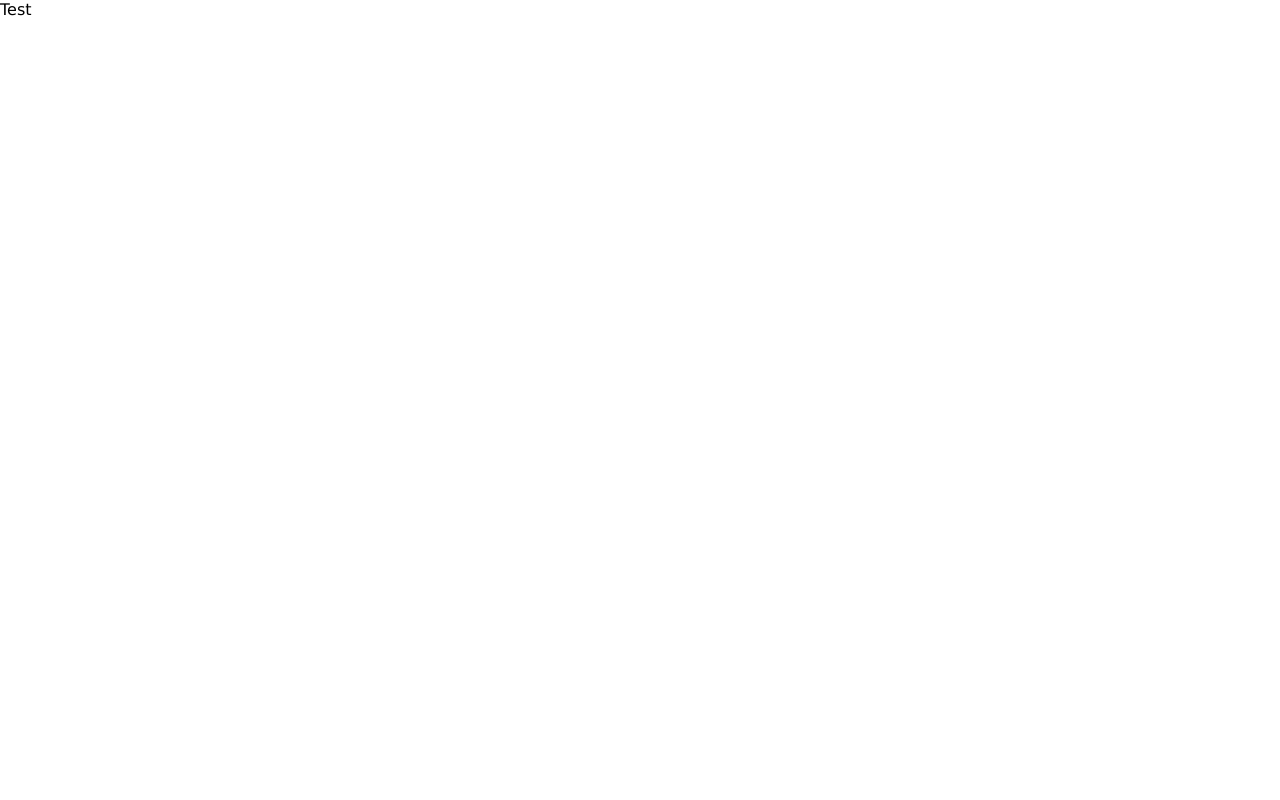
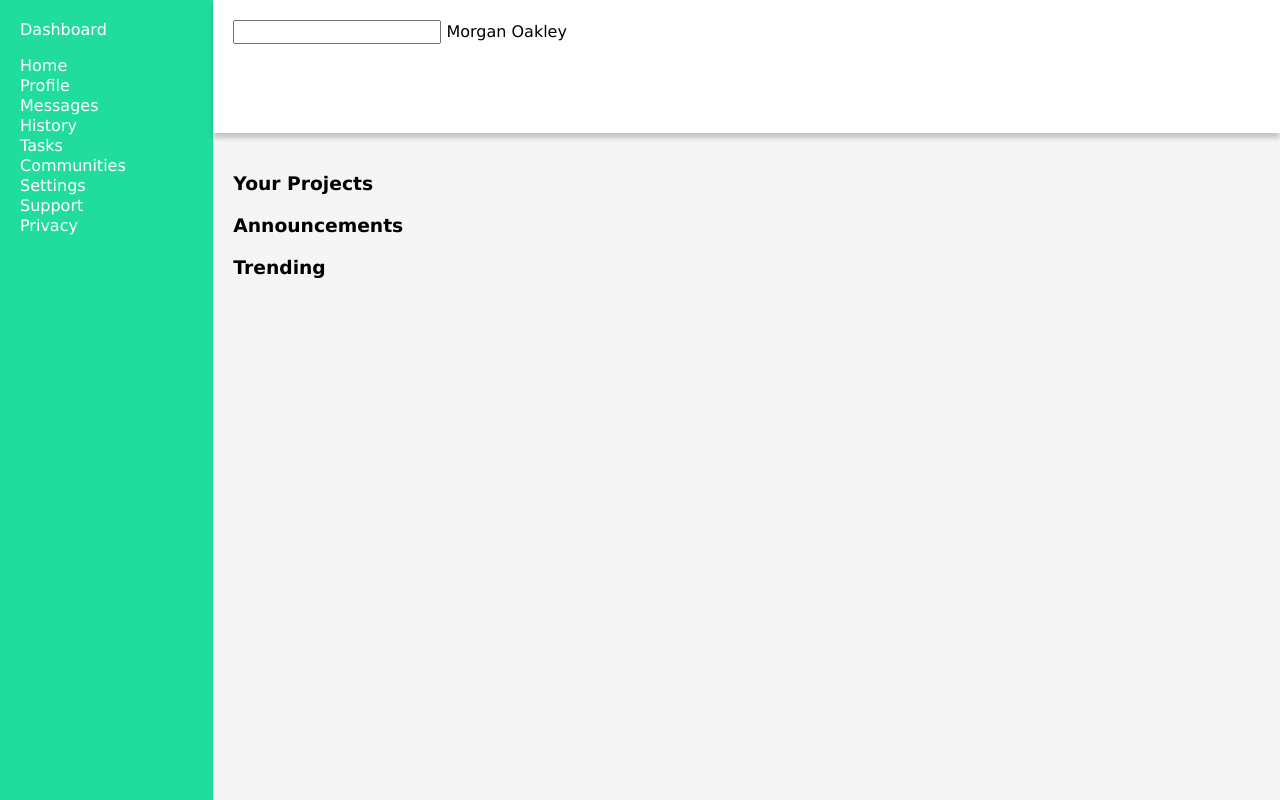
Before and after one commit to skharat8/admin-dashboard, a website: page index.html in a window 1280 px wide. Drawn offline with nearby package versions, Linux system fonts and the light colour scheme.

Commit message:
Create a base grid layout for the body
Add a nav, header, and main element. Display them using grid.

```diff
--- a/index.html
+++ b/index.html
@@ -8,6 +8,38 @@
     <link rel="stylesheet" href="styles.css" />
   </head>
   <body>
-    Test
+    <nav>
+      <span>Dashboard</span>
+      <ul>
+        <li>Home</li>
+        <li>Profile</li>
+        <li>Messages</li>
+        <li>History</li>
+        <li>Tasks</li>
+        <li>Communities</li>
+        <li>Settings</li>
+        <li>Support</li>
+        <li>Privacy</li>
+      </ul>
+    </nav>
+
+    <header>
+      <input type="search" id="search" name="search" />
+      <span>Morgan Oakley</span>
+    </header>
+
+    <main>
+      <section>
+        <h3>Your Projects</h3>
+      </section>
+
+      <section>
+        <h3>Announcements</h3>
+      </section>
+
+      <section>
+        <h3>Trending</h3>
+      </section>
+    </main>
   </body>
 </html>
--- a/styles.css
+++ b/styles.css
@@ -11,6 +11,39 @@ html {
   box-sizing: inherit;
 }
 
+:root {
+  --base-padding: 2rem;
+}
+
 body {
   font-size: 1.6rem;
+  height: 100svh;
+  display: grid;
+  grid: 1fr 5fr / 1fr 5fr;
 }
+
+nav {
+  grid-row: 1 / 3;
+  color: white;
+  background-color: rgb(32, 221, 158);
+  padding: var(--base-padding);
+
+  & ul {
+    padding: 0;
+  }
+
+  & li {
+    list-style: none;
+  }
+}
+
+header {
+  z-index: 1;
+  padding: var(--base-padding);
+  box-shadow: 0 5px 5px rgb(0, 0, 0, 0.2);
+}
+
+main {
+  background-color: whitesmoke;
+  padding: var(--base-padding);
+}
```
